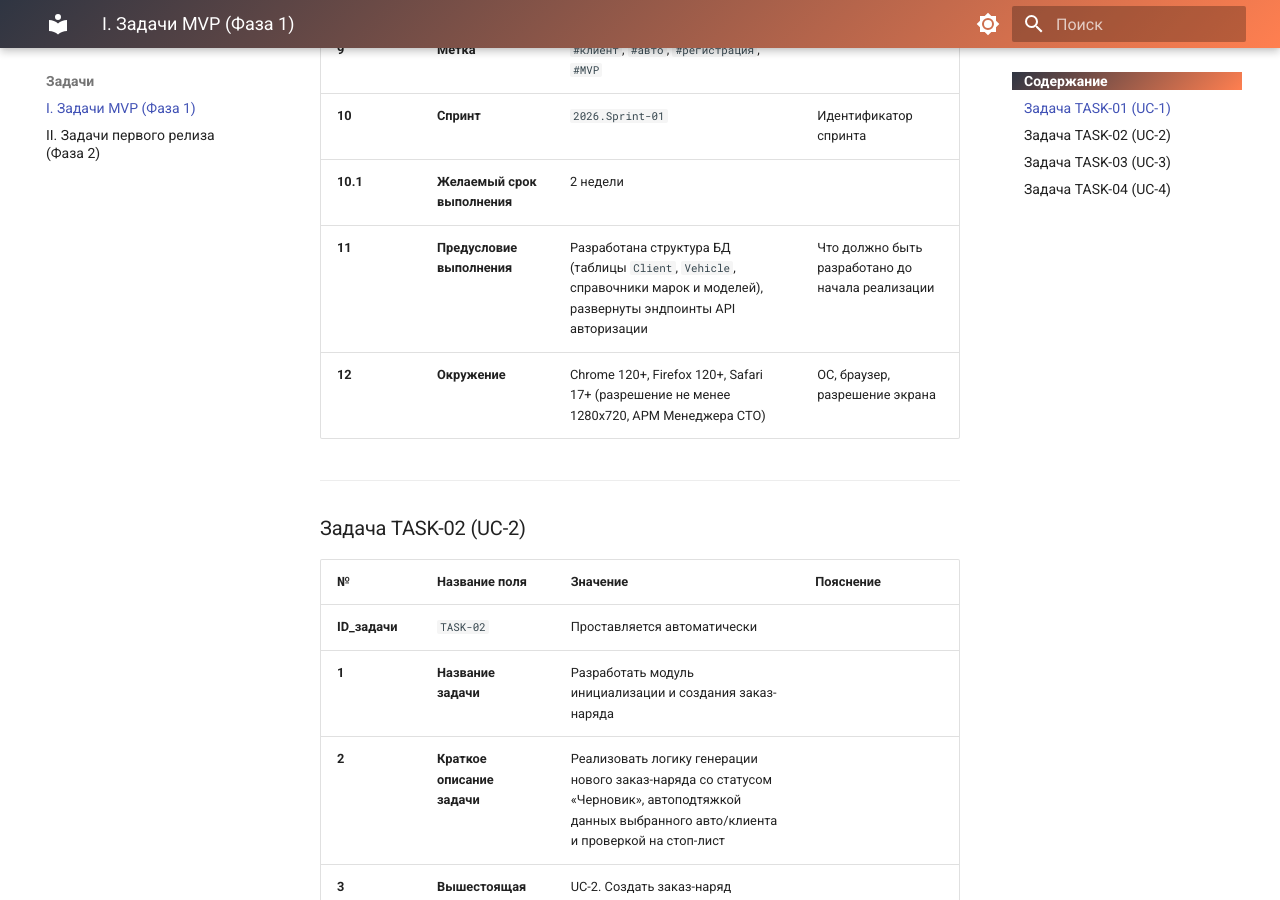
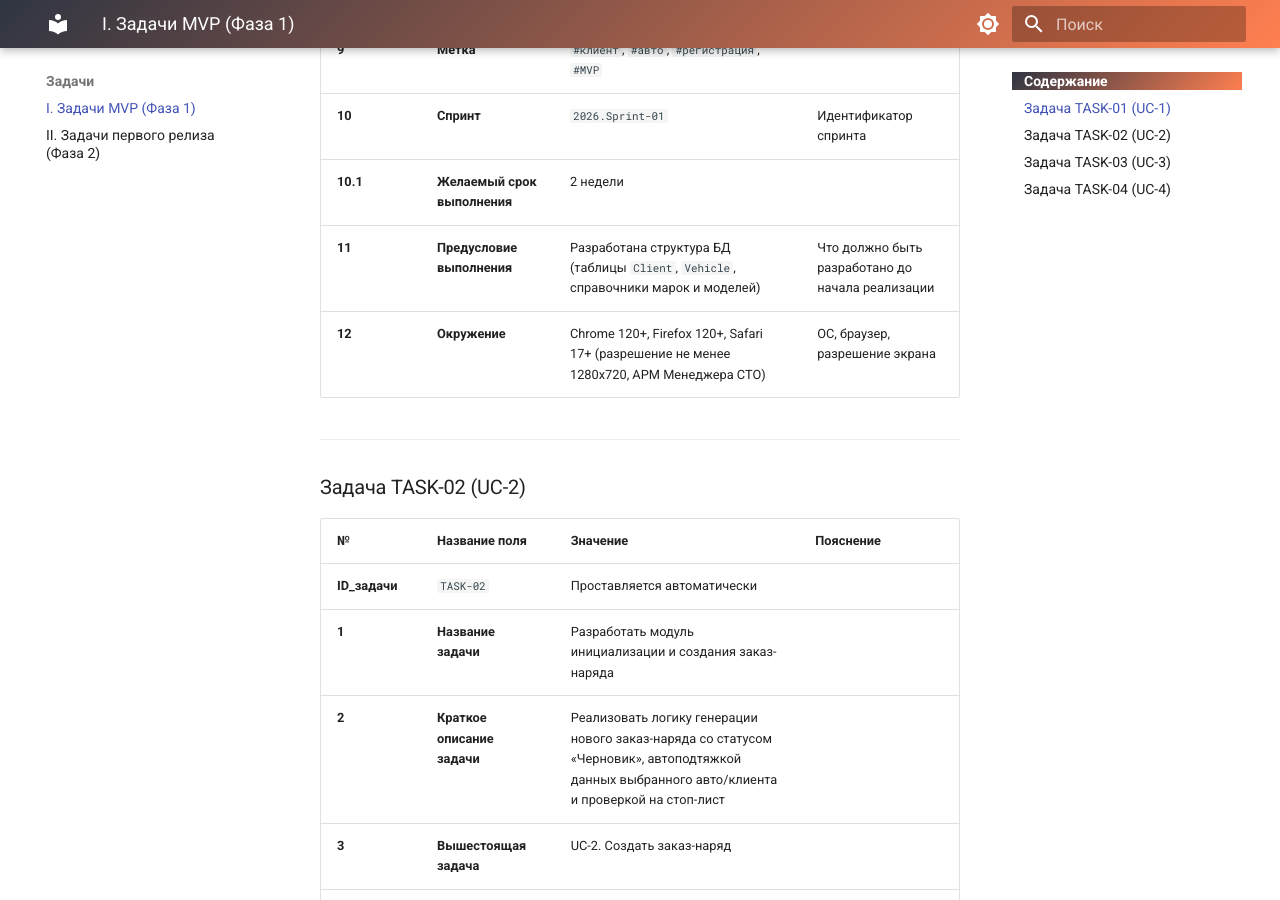
Before and after one commit to IggyKuz/AutoHub-Docs, an MkDocs documentation site: the page built from docs/tasks/task-1.md, in a window 1280 px wide and 900 px high, scrolled down 1122 px. Built offline with MkDocs 1.6.1 and Material for MkDocs 9.7.7, drawn with Linux system fonts in a browser that asks for light colours.

```diff
--- a/docs/tasks/task-1.md
+++ b/docs/tasks/task-1.md
@@ -20,7 +20,7 @@
 | **9** | **Метка** | `#клиент`, `#авто`, `#регистрация`, `#MVP` | |
 | **10** | **Спринт** | `2026.Sprint-01` | Идентификатор спринта |
 | **10.1** | **Желаемый срок выполнения** | 2 недели | |
-| **11** | **Предусловие выполнения** | Разработана структура БД (таблицы `Client`, `Vehicle`, справочники марок и моделей), развернуты эндпоинты API авторизации | Что должно быть разработано до начала реализации |
+| **11** | **Предусловие выполнения** | Разработана структура БД (таблицы `Client`, `Vehicle`, справочники марок и моделей)| Что должно быть разработано до начала реализации |
 | **12** | **Окружение** | Chrome 120+, Firefox 120+, Safari 17+ (разрешение не менее 1280x720, АРМ Менеджера СТО) | ОС, браузер, разрешение экрана |
 
 ---
```
Also changed, not shown: docs/tasks/testing-rel1.md (+1 -1 lines).
